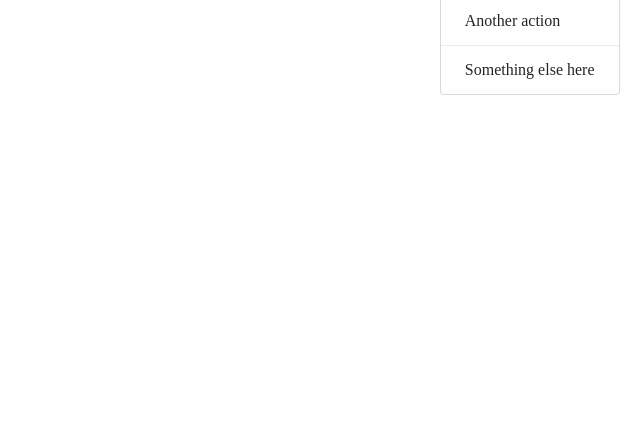
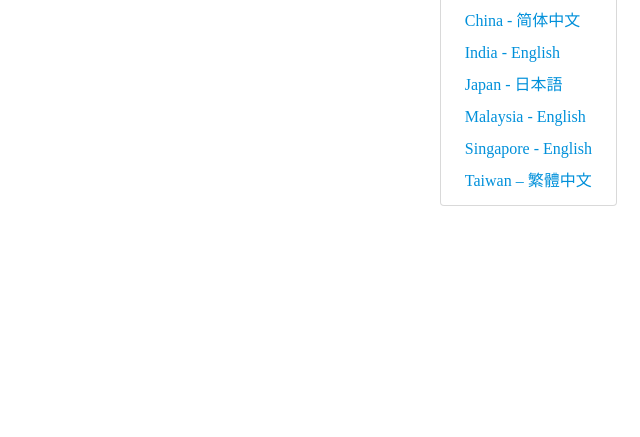
Before and after one commit to MicroKnight11/TubesWebpro, a CodeIgniter app: the page made by TUBES/application/views/header1.php in a window 1280 px wide, after a click on "Dropdown". Shown: the part 102-539 px from the top of the page, without its empty margins (640-1280 px from the left). Run offline with CodeIgniter, Linux system fonts and the light colour scheme; some web fonts are replaced.

Commit message:
Update header1.php
udah diupdate dikit dibagian language sama login, untuk css nya belum update lg

```diff
--- a/TUBES/application/views/header1.php
+++ b/TUBES/application/views/header1.php
@@ -44,10 +44,13 @@
                             Dropdown
                             </a>
                             <div class="dropdown-menu" aria-labelledby="navbarDropdown">
-                                <a class="dropdown-item" href="#">Action</a>
-                                <a class="dropdown-item" href="#">Another action</a>
-                                <div class="dropdown-divider"></div>
-                                <a class="dropdown-item" href="#">Something else here</a>
+                                <a class="dropdown-item" style="color:#0090DA" href="https://www.micron.com" data-type="CTALink" data-value="US - English" data-section="Language selector">US - English</a>
+                                <a class="dropdown-item" style="color:#0090DA" href="https://cn.micron.com" data-type="CTALink" data-value="China - 简体中文" data-section="Language selector">China - 简体中文</a>
+                                <a class="dropdown-item" style="color:#0090DA" href="https://in.micron.com" data-type="CTALink" data-value="India - English" data-section="Language selector">India - English</a>
+                                <a class="dropdown-item" style="color:#0090DA" href="https://jp.micron.com" data-type="CTALink" data-value="Japan - 日本語" data-section="Language selector">Japan - 日本語</a>
+                                <a class="dropdown-item" style="color:#0090DA" href="https://my.micron.com" data-type="CTALink" data-value="Malaysia - English" data-section="Language selector">Malaysia - English</a>
+                                <a class="dropdown-item" style="color:#0090DA" href="https://sg.micron.com" data-type="CTALink" data-value="Singapore - English" data-section="Language selector">Singapore - English</a>
+                                <a class="dropdown-item" style="color:#0090DA" href="https://tw.micron.com" data-type="CTALink" data-value="Taiwan – 繁體中文" data-section="Language selector">Taiwan – 繁體中文</a>
                             </div>
                         </li>
                         <li class="nav-item navbar-text text-white">
@@ -57,7 +60,7 @@
                             <a class="nav-link click-toggle navbar-text text-white" href="#collapseLogin" id="login" role="button" data-toggle="collapse">
                             Login
                             </a>
-                            <div class="container collapse" id="collapseLogin">
+                            <div class="container collapse" id="collapseLogin" style="background-color: white; width:425px; margin-top:425px">
                                 <div class="login-box">
                                     <h4>Login</h4>
                                     <form id="login_form" name="log-in" action="" method="" class="d-flex flex-column">
@@ -115,5 +118,3 @@
     </ul>
   </div>
 </nav> -->
-    </body>
-</html>
```
